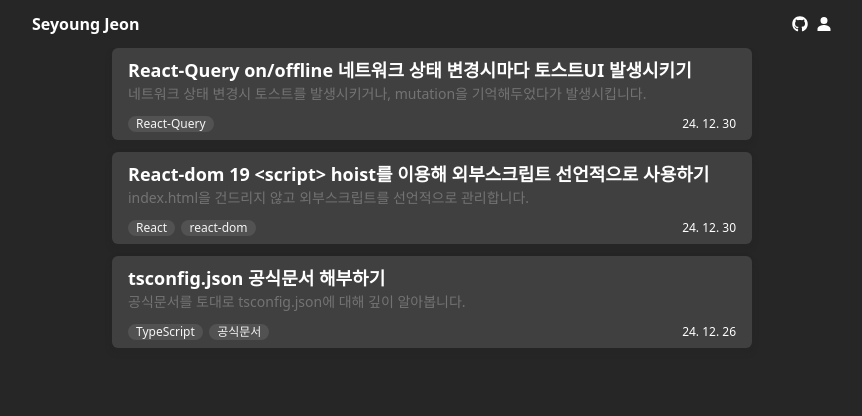
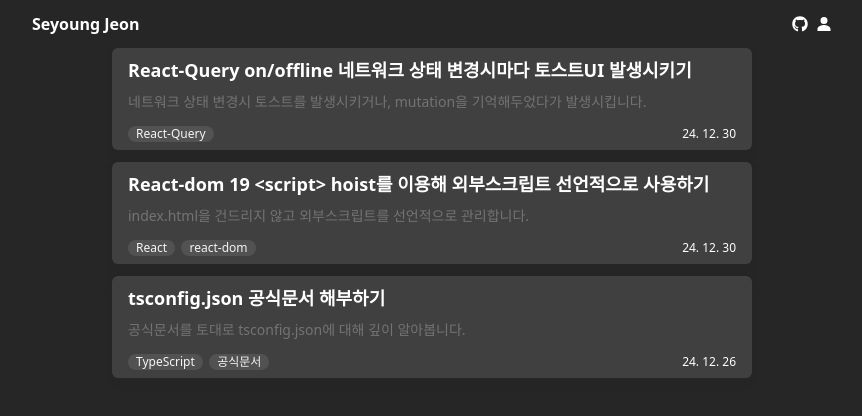
Before and after one commit to skiende74/seyoung-jeon-blog, a Next.js app: page / in a window 1280 px wide. Shown: the top 416 px of the page, without its empty margins (208-1070 px from the left). Built offline with nearby package versions, Linux system fonts and the light colour scheme.

Commit message:
style: PostItem 스타일수정

```diff
--- a/src/app/post/PostItem.tsx
+++ b/src/app/post/PostItem.tsx
@@ -14,9 +14,9 @@ function PostItem({ title, date, content, tags, href }: Props) {
     <Link href={`${href}` as Route}>
       <article className="rounded-md bg-neutral-700 px-4 py-2 shadow-md shadow-neutral-800">
         <h2 className="text-lg font-semibold">{title}</h2>
-        <p className="text-sm text-neutral-500">{content}</p>
-        <div className="mt-3 flex justify-between">
-          <div className="flex gap-2 gap-x-[0.4rem]">
+        <p className="mt-2 text-sm text-neutral-500">{content}</p>
+        <div className="mt-3.5 flex justify-between">
+          <div className="flex gap-x-[0.4rem]">
             {tags.map((tag) => (
               <div
                 key={tag}
--- a/static/post/React-dom 19 script hoist를 이용해 외부스크립트 선언적으로 사용하기.mdx
+++ b/static/post/React-dom 19 script hoist를 이용해 외부스크립트 선언적으로 사용하기.mdx
@@ -10,9 +10,9 @@ React환경에서 Kakao Map API를 사용하거나, 외부 API를 사용하기
 
 이 포스팅에서는 이러한 상황의 해결책을
 
-방법 1. 가장 기초적인 구현인 index.html에 수작업으로 넣어주기.
-방법 2. useExternalScript()훅을 구현하여 동적으로 넣어주기.
-방법 3. react-dom v19에서 새로도입된 async script hoist 기능을 활용하여 동적으로 넣어주기
+- 방법 1. 가장 기초적인 구현인 index.html에 수작업으로 넣어주기.
+- 방법 2. useExternalScript()훅을 구현하여 동적으로 넣어주기.
+- 방법 3. react-dom v19에서 새로도입된 async script hoist 기능을 활용하여 동적으로 넣어주기
 
 순으로 다뤄보겠습니다.
 
```
